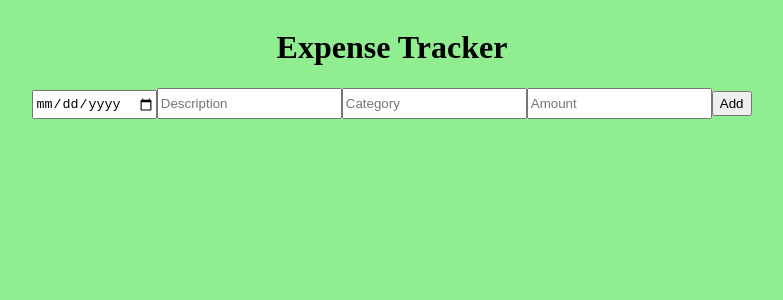
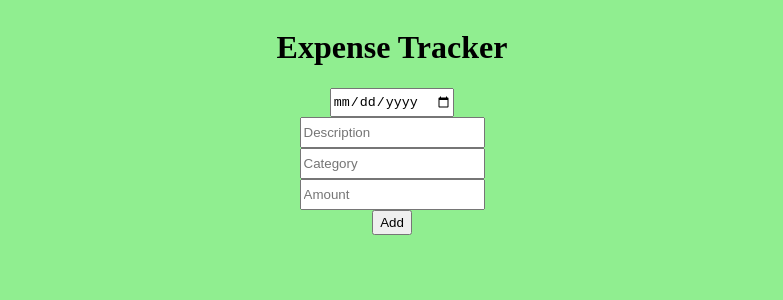
Before and after one commit to Mray2k4/Expense-Report-React, a React (Create React App) app: page / in a window 1280 px wide. Shown: the top 300 px of the page, without its empty margins (248-1031 px from the left). Built offline with nearby package versions, Linux system fonts and the light colour scheme; the HTML template or start-up script is replaced by a standard one.

Commit message:
changed code in Tables.js to  Forms.js

```diff
--- a/src/Form.js
+++ b/src/Form.js
@@ -1,14 +1,38 @@
+import {useState} from 'react';
 
 function Form() {
+    const [date, setDate] = useState('')
+    const [description, setDescription] = useState('')
+    const [category, setCategory] = useState('')
+    const [amount, setAmount] = useState(0)
+
+
     return (
         <form className="main">
-            <div id="data">
-                <input type="date" id="date" placeholder='date'/>
-                <input type="text" id="descript" placeholder='Description'/>
-                <input type="text" id="category" placeholder='Category'/>
-                <input type="number" id="amount" placeholder='Amount'/>
+                <input
+                  onChange={e => setDate(e.target.value)}
+                  type="date"
+                  id="date"
+                  placeholder='date'/>
+                <input
+                  onChange={e => setDescription(e.target.value)}
+                  type="text"
+                  id="descript"
+                  placeholder='Description'
+                />
+                <input
+                  onChange={e => setCategory(e.target.value)}
+                  type="text"
+                  id="category"
+                  placeholder='Category'
+                />
+                <input
+                  onChange={e => setAmount(e.target.value)}
+                  type="number"
+                  id="amount"
+                  placeholder='Amount'
+                />
                 <button id='btnAdd'>Add</button>
-            </div>
         </form>
     );
 }
```
Also changed, not shown: src/Table.js (+15 -13 lines).
